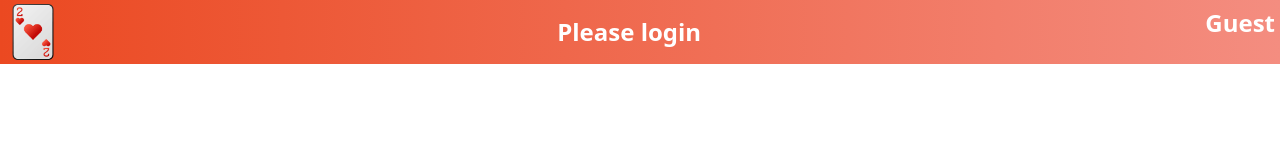
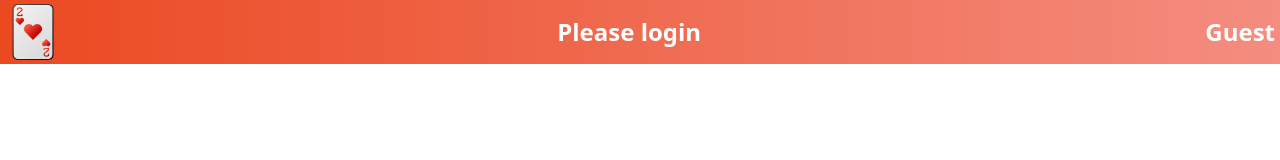
Before and after one commit to RockZhangCn/red2_react, a React (Create React App) app: page / in a window 1280 px wide. Shown: the top 160 px of the page. Built offline with nearby package versions, Linux system fonts and the light colour scheme.

Commit message:
Perfect the navbar layout

```diff
--- a/src/components/Bar/Navbar.js
+++ b/src/components/Bar/Navbar.js
@@ -18,27 +18,48 @@ const NavBar = ({ title }) => {
           src="/logo192.png"
           style={{ height: "7vh" }}
           onClick={() => {
-            navigate("/scores");
+            navigate("/");
           }}
         />
       </div>
       <div className="22">{title}</div>
-      <div className="33" style={{ height: "100%" }}>
+      <div className="33" style={{ height: "100%", display: "flex" }}>
+        <div
+          style={{
+            height: "100%",
+            textAlign: "center",
+            lineHeight: "100%",
+
+            display: "flex",
+          }}
+        >
           <span
             style={{
               marginRight: "18px",
               border: "solid 1px white",
-            display: user.isLoggedIn ? "inline" : "none",
+              display: user.isLoggedIn ? "inline-flex" : "none",
               padding: "3px",
               fontSize: "1rem",
+              marginTop: "auto",
+              marginBottom: "auto",
+              height: "70%",
+              justifyContent: "center",
+              alignItems: "center",
+              textAlign: "center",
             }}
             onClick={showScoreBoard}
           >
             Score Range
           </span>
+        </div>
 
         <div
-          style={{ height: "100%", display: "inline" }}
+          style={{
+            height: "100%",
+            display: "flex",
+            textAlign: "center",
+            lineHeight: "100%",
+          }}
           onClick={() => {
             navigate("/setting");
           }}
@@ -49,10 +70,19 @@ const NavBar = ({ title }) => {
               display: user.isLoggedIn ? "inline" : "none",
               width: "50px",
               height: "50px",
+              marginTop: "auto",
+              marginBottom: "auto",
               borderRadius: "50%",
             }}
           ></img>
-          <span style={{ marginLeft: "8px" }}>
+
+          <span
+            style={{
+              marginLeft: "8px",
+              marginTop: "auto",
+              marginBottom: "auto",
+            }}
+          >
             {user.isLoggedIn ? user.nickName : "Guest"}
           </span>
         </div>
--- a/src/components/Dashboard.js
+++ b/src/components/Dashboard.js
@@ -21,17 +21,14 @@ function Dashboard() {
   const trySeatTableRef = useRef(trySeatTable); // Create a ref to hold the current value
   const trySeatPosRef = useRef(trySeatPos);
 
-  const [connected, setConnected] = useState(false);
   const websocketRef = useRef(null);
   const reconnectInterval = useRef(1000); // Start with 1 second
-  const maxReconnectInterval = 30000; // Maximum of 30 seconds
 
   const connectWebSocket = () => {
     console.log("We are connectWebSocket.");
     websocketRef.current = new WebSocket(WS_SERVER + "/ws_hall");
 
     websocketRef.current.onopen = () => {
-      setConnected(true);
       console.log("Connected to WebSocket");
       reconnectInterval.current = 1000; // Reset interval after successful connection
     };
@@ -46,7 +43,7 @@ function Dashboard() {
         "table",
         trySeatTableRef.current,
         "Pos",
-        trySeatPosRef.current,
+        trySeatPosRef.current
       );
 
       if (jsonMessage.Type === "BroadCast") {
@@ -58,13 +55,13 @@ function Dashboard() {
           "BBBB we set table",
           trySeatTableRef.current,
           "Pos",
-          trySeatPosRef.current,
+          trySeatPosRef.current
         );
         dispatch(
           gameHallSeatPosAction({
             table: trySeatTableRef.current,
             pos: trySeatPosRef.current,
-          }),
+          })
         );
         navigate("/playing/" + trySeatTableRef.current);
       }
@@ -76,8 +73,6 @@ function Dashboard() {
       } else {
         console.log("WebSocket connection closed unexpectedly");
       }
-
-      setConnected(false);
     };
 
     websocketRef.current.onerror = (error) => {
--- a/src/components/TableCss.css
+++ b/src/components/TableCss.css
@@ -6,6 +6,9 @@
   grid-template-rows: repeat(3, 1fr); /* 创建 3 行 */
   width: 20vw; /* 容器的宽度 */
   height: 20vw; /* 容器的高度 */
+
+  min-width: 200px; /* 设置最小宽度，确保容器不能小于这个尺寸 */
+  min-height: 200px; /* 设置最小高度 */
 }
 
 .grid-item {
@@ -13,6 +16,7 @@
   justify-content: center;
   align-items: center;
   border-radius: 50%;
+  aspect-ratio: 1 / 1;
 }
 
 .small {
```
Lines whose indentation alone changed are shown as unchanged.
